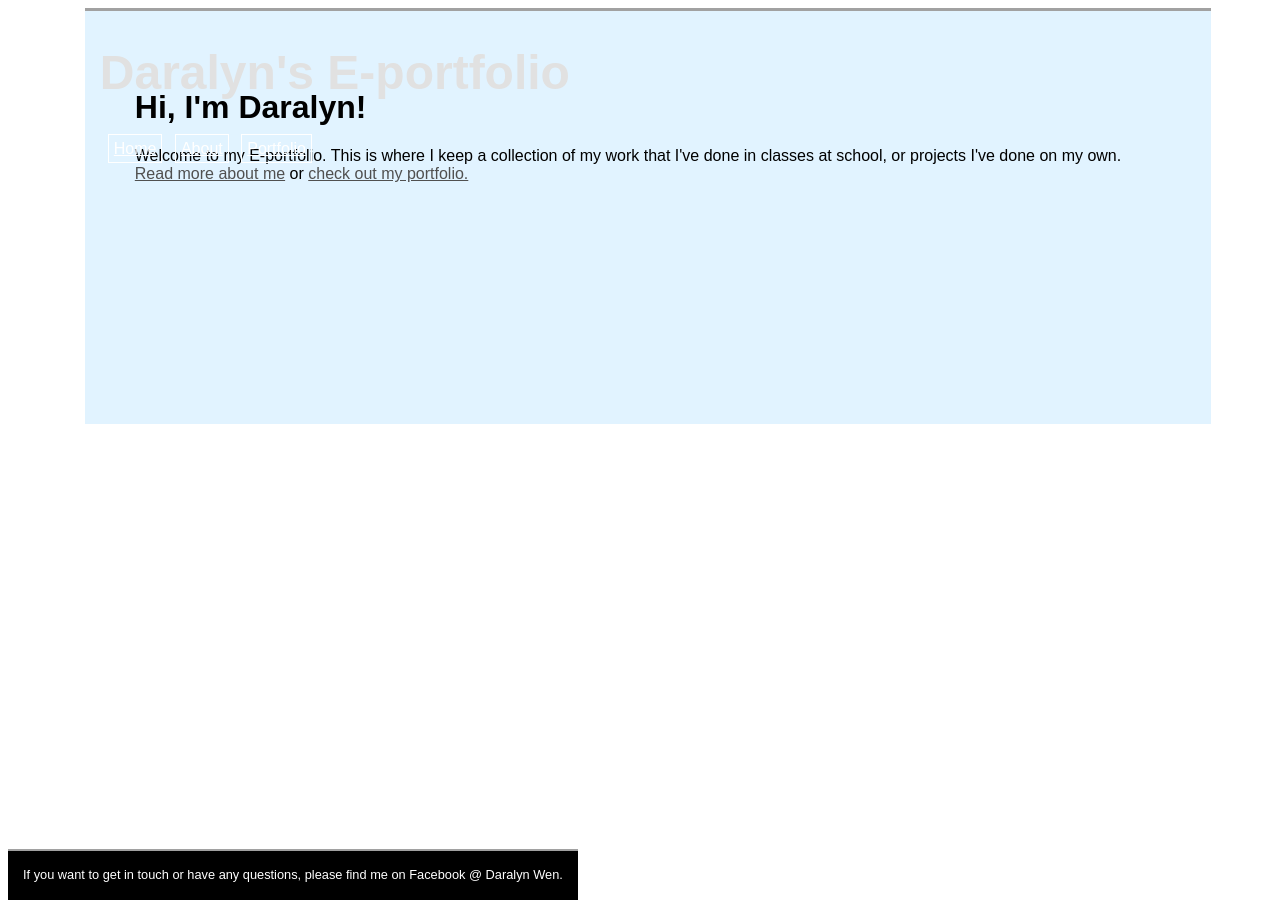
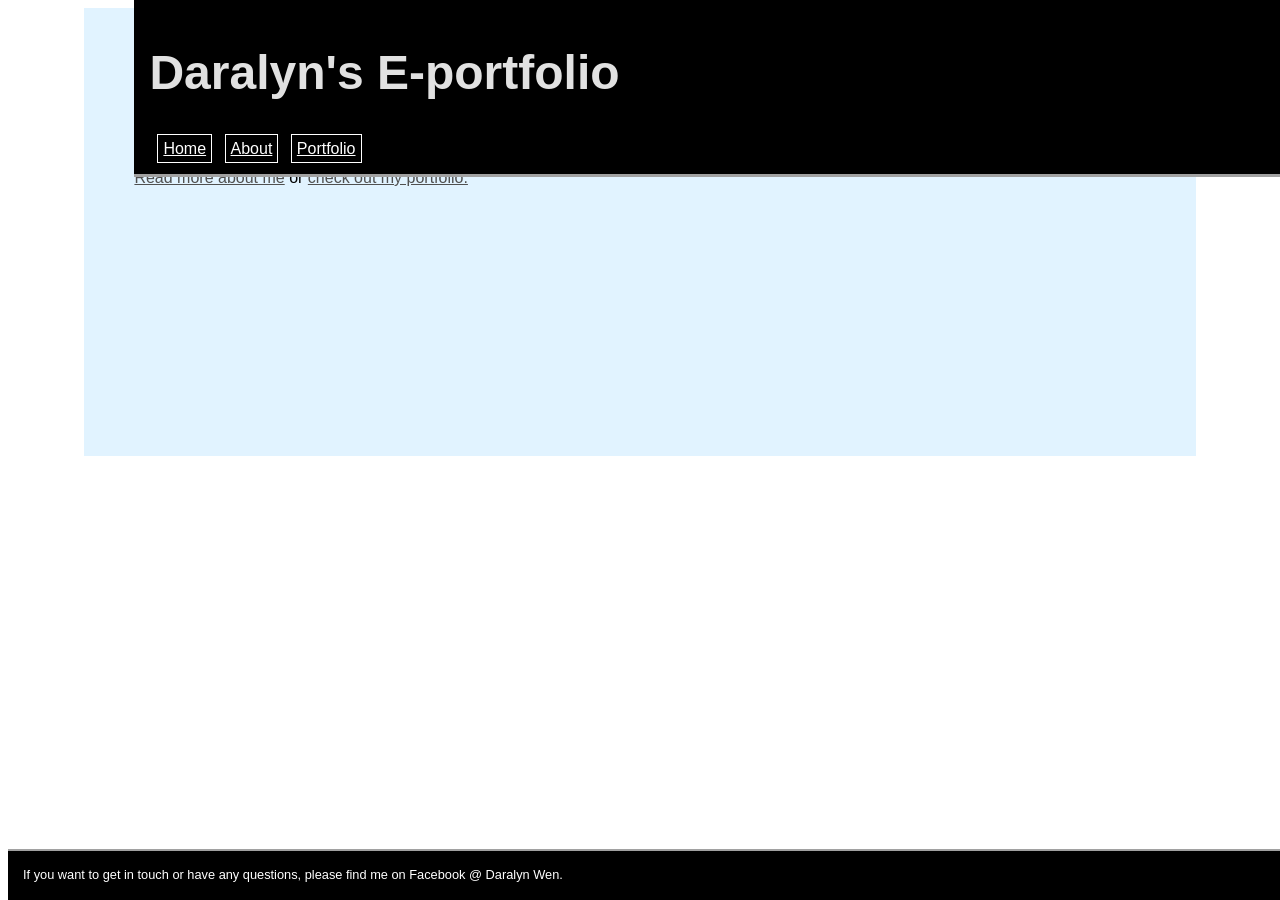
Before and after one commit to daralyn/daralyn.github.io, a Jekyll site: the page built from index.html, in a window 1280 px wide. Built offline with Jekyll 4.4.1, drawn with Linux system fonts in a browser that asks for light colours.

Commit message:
Update main.css

```diff
--- a/css/main.css
+++ b/css/main.css
@@ -1,27 +1,33 @@
-#bodydefault {
-    width: 100%;
-}
+#divnavdefault {
 
-#divnavdefault {
-    border-bottom: 3px solid rgb(161, 161, 161);
-    background-color: rgb(0, 0, 0);
-    padding-left: 15px;
 }
 
 /*added below*/
 header{
     position: fixed;
     top: 0;
+    width: 100%;
+    /*from divnavdefault*/
+    border-bottom: 3px solid rgb(161, 161, 161);
+    background-color: rgb(0, 0, 0);
+    padding-left: 15px;
 }
 
 footer{
     position: fixed;
     bottom: 0;
+    width: 100%;
 }
 
 .container{
-    width: 88%;
+    width: 80%;
     margin: 0 auto;
+    /*content default below*/
+    background-color: rgb(225, 243, 255);
+    padding-left: 50px;
+    padding-right: 50px;
+    padding-bottom: 20%;
+    padding-top: 5%;
 }
 
 /*added above*/
@@ -45,7 +51,7 @@ a.navbutton{
     font-family: 'Arial';
 }
 
-a:hover {
+a.navbutton:hover {
     text-decoration: underline;
     background-color: rgb(255, 255, 255);
     color: rgb(0, 0, 0);
@@ -57,11 +63,13 @@ h1 {
 }
 
 #contentdefault{
-    background-color: rgb(225, 243, 255);
-    padding-left: 50px;
-    padding-right: 50px;
-    padding-bottom: 20%;
-    padding-top: 5%;
+
+}
+
+
+a{
+    color: rgb(80, 80, 80);
+    font-family: 'Arial', 'Sans-Serif';
 }
 
 p {
@@ -83,7 +91,9 @@ p {
     font-family: 'Arial', 'Sans-Serif';
 }
 
+/* TOOK THIS OUT
 .readandcheck{
     color: rgb(80, 80, 80);
     text-decoration: underline;
 }
+*/
```
